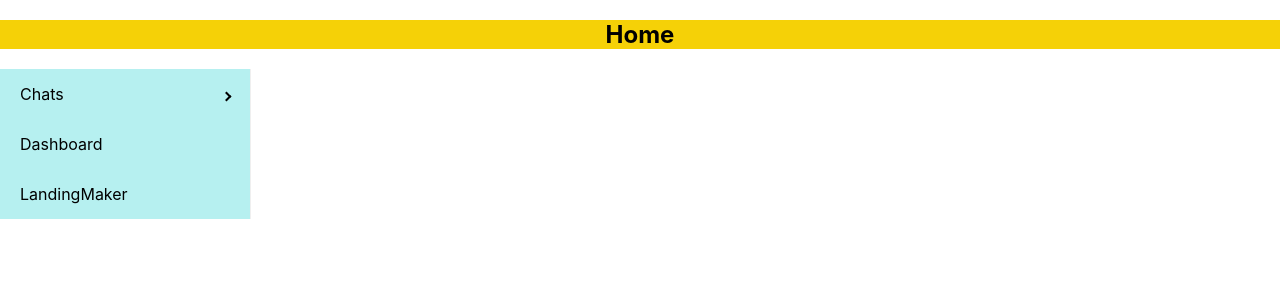
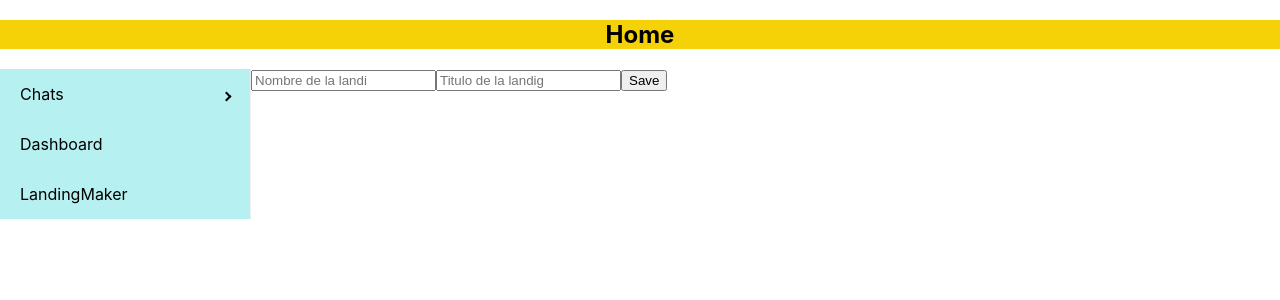
Before and after one commit to Dieg0MV/LeandigCreater, a React (Create React App) app in the folder cliente/front/: page /login/home in a window 1280 px wide. Both pictures are taken after a click on the link "LandingMaker". Shown: the top 300 px of the page. Built offline with nearby package versions, Linux system fonts and the light colour scheme.

Commit message:
update 05/06/2024

```diff
--- a/cliente/front/src/componentes/home.jsx
+++ b/cliente/front/src/componentes/home.jsx
@@ -3,9 +3,24 @@ import "./style/home.css";
 import { Sidebar, Menu, SubMenu, MenuItem } from "react-pro-sidebar";
 
 export default function Home() {
-  const [rtl, setRtl] = useState(false);
+
   const [fileName, setFilename]= useState('')
   const[data, setData]= useState('')
+  const [anchorEl, setAnchorEl] = useState(null);
+  const [showFields, setShowFields] = useState(false);
+
+  const handleClick = (event) => {
+    setAnchorEl(event.currentTarget);
+  };
+
+  const handleClose = () => {
+    setAnchorEl(null);
+  };
+
+  const handleMenuItemClick = () => {
+    setShowFields(true);
+    handleClose();
+  };
 
   const make = async (e)=>{
     e.preventDefault();
@@ -15,7 +30,7 @@ export default function Home() {
           headers:{
             'Contet-Type':'application/json'
           },
-          body:JSON.stringify({fileName, data})
+          body:JSON.stringify(fileName, data)
         }.then((res)=>{
           return(res)
         })
@@ -25,27 +40,53 @@ export default function Home() {
       }
   }
 
-
-
   return(
     <div className="content">
       <nav className="top">
         <h1>Home</h1>
       </nav>
 
-      <div style={{ display: 'flex', height: '100%', direction: rtl ? 'rtl' : 'ltr' }}>
+      <div style={{ display: 'flex', height: '100%' }}>
         <Sidebar className="bar">
-          <Menu>
+          <Menu
+          id="simple-menu"
+          anchorEl={anchorEl}
+          keepMounted
+          open={Boolean(anchorEl)}
+          onClose={handleClose}
+          >
             <SubMenu label="Chats">
               <MenuItem> MS </MenuItem>
               <MenuItem> WSp </MenuItem>
             </SubMenu>
             <MenuItem> Dashboard </MenuItem>
             <MenuItem
-
+              onClick={handleMenuItemClick}
             > LandingMaker </MenuItem>
           </Menu>
         </Sidebar>
-      </div>
+
+        {showFields && (
+        <div className="savelans">
+        <form onSubmit={make} method="POST">
+        <input
+          type="name"
+          placeholder="Nombre de la landi"
+          onChange={(e) => setFilename(e.target.value)}
+        />
+      <input
+        type="text"
+        placeholder="Titulo de la landig"
+        onChange={(e) => setData(e.target.value)}
+        />
+      <button> Save </button>
+      </form>
+        </div>
+      )}
+    </div>
+
+
+
+
     </div>
 )}
--- a/cliente/front/src/componentes/style/home.css
+++ b/cliente/front/src/componentes/style/home.css
@@ -16,3 +16,10 @@ h1 {
   background-color: rgb(245, 209, 7);
 
 }
+.savelans{
+ display: flex;
+ flex-direction: column;
+
+
+
+}
--- a/cliente/front/src/index.js
+++ b/cliente/front/src/index.js
@@ -8,7 +8,7 @@ import reportWebVitals from './reportWebVitals';
 const root = ReactDOM.createRoot(document.getElementById('root'));
 root.render(
   <React.StrictMode>
-    <App/>
+      <App/>
   </React.StrictMode>
 );
 
```
